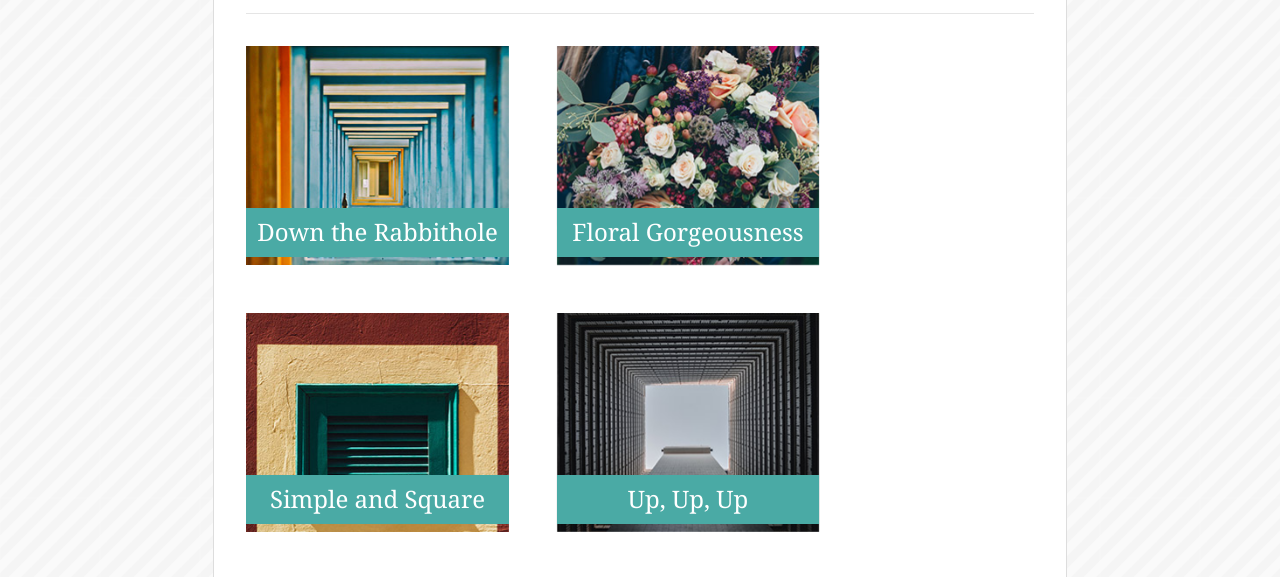
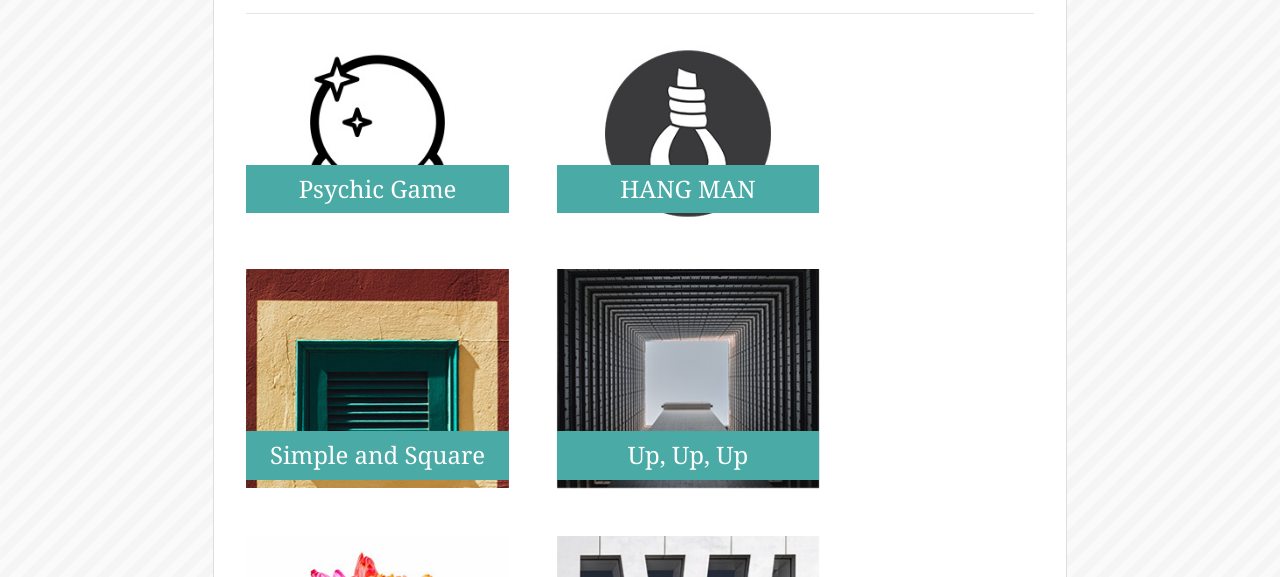
Before and after one commit to cutesd/Bootstrap-Portfolio, a plain HTML site: page portfolio.html in a window 1280 px wide. Shown: the part 202-779 px from the top of the page. Drawn offline with nearby package versions, Linux system fonts and the light colour scheme.

Commit message:
added Psychic game and Hangman to portfolio

```diff
--- a/portfolio.html
+++ b/portfolio.html
@@ -57,19 +57,19 @@
             <div class="row">
                 <!-- #1 p-img -->
                 <div class="col-md-4 p-img p-0">
-                    <img src="assets/images/sq1.jpg" alt="Gabriele Diwald - Unsplash" class="image">
-                    <h2>Down the Rabbithole</h2>
+                    <img src="assets/images/psychic.jpg" alt="Psychic Game" class="image">
+                    <h2>Psychic Game</h2>
                     <div class="middle">
-                        <div class="text"><a style="background-color:#ED4A4E;color:white;text-decoration:none;padding:4px 6px;font-family:-apple-system, BlinkMacSystemFont, &quot;San Francisco&quot;, &quot;Helvetica Neue&quot;, Helvetica, Ubuntu, Roboto, Noto, &quot;Segoe UI&quot;, Arial, sans-serif;font-size:16px;font-weight:bold;line-height:1.2;display:inline-block;border-radius:3px;" href="https://unsplash.com/@gabrielediwald?utm_medium=referral&amp;utm_campaign=photographer-credit&amp;utm_content=creditBadge" target="_blank" rel="noopener noreferrer" title="Download free do whatever you want high-resolution photos from Gabriele Diwald"><span style="display:inline-block;padding:2px 3px;"><svg xmlns="http://www.w3.org/2000/svg" style="height:16px;width:auto;position:relative;vertical-align:middle;top:-1px;fill:white;" viewBox="0 0 32 32"><title>unsplash-logo</title><path d="M20.8 18.1c0 2.7-2.2 4.8-4.8 4.8s-4.8-2.1-4.8-4.8c0-2.7 2.2-4.8 4.8-4.8 2.7.1 4.8 2.2 4.8 4.8zm11.2-7.4v14.9c0 2.3-1.9 4.3-4.3 4.3h-23.4c-2.4 0-4.3-1.9-4.3-4.3v-15c0-2.3 1.9-4.3 4.3-4.3h3.7l.8-2.3c.4-1.1 1.7-2 2.9-2h8.6c1.2 0 2.5.9 2.9 2l.8 2.4h3.7c2.4 0 4.3 1.9 4.3 4.3zm-8.6 7.5c0-4.1-3.3-7.5-7.5-7.5-4.1 0-7.5 3.4-7.5 7.5s3.3 7.5 7.5 7.5c4.2-.1 7.5-3.4 7.5-7.5z"></path></svg></span><span style="display:inline-block;padding:2px 3px;">Gabriele Diwald</span></a></div>
+                        <div class="text"><a style="background-color:#ED4A4E;color:white;text-decoration:none;padding:4px 6px;font-family:-apple-system, BlinkMacSystemFont, &quot;San Francisco&quot;, &quot;Helvetica Neue&quot;, Helvetica, Ubuntu, Roboto, Noto, &quot;Segoe UI&quot;, Arial, sans-serif;font-size:16px;font-weight:bold;line-height:1.2;display:inline-block;border-radius:3px;" href="https://cutesd.github.io/Psychic-Game/" target="_blank" rel="noopener noreferrer" title="Psychic Game"><span style="display:inline-block;padding:2px 3px;">Visit the Psychic Game</span></a></div>
                         </div> <!-- ./middle -->
                 </div> <!-- #1 p-img -->
 
                 <!-- #2 p-img -->
                 <div class="col-md-4 p-img p-0">
-                    <img src="assets/images/sq2.jpg" alt="Annie Spratt - Unsplash" class="image">
-                    <h2>Floral Gorgeousness</h2>
+                    <img src="assets/images/hangman2.jpg" alt="Hangman Game" class="image">
+                    <h2>HANG MAN</h2>
                     <div class="middle">
-                        <div class="text"><a style="background-color:#ED4A4E;color:white;text-decoration:none;padding:4px 6px;font-family:-apple-system, BlinkMacSystemFont, &quot;San Francisco&quot;, &quot;Helvetica Neue&quot;, Helvetica, Ubuntu, Roboto, Noto, &quot;Segoe UI&quot;, Arial, sans-serif;font-size:16px;font-weight:bold;line-height:1.2;display:inline-block;border-radius:3px;" href="https://unsplash.com/@anniespratt?utm_medium=referral&amp;utm_campaign=photographer-credit&amp;utm_content=creditBadge" target="_blank" rel="noopener noreferrer" title="Download free do whatever you want high-resolution photos from Annie Spratt"><span style="display:inline-block;padding:2px 3px;"><svg xmlns="http://www.w3.org/2000/svg" style="height:16px;width:auto;position:relative;vertical-align:middle;top:-1px;fill:white;" viewBox="0 0 32 32"><title>unsplash-logo</title><path d="M20.8 18.1c0 2.7-2.2 4.8-4.8 4.8s-4.8-2.1-4.8-4.8c0-2.7 2.2-4.8 4.8-4.8 2.7.1 4.8 2.2 4.8 4.8zm11.2-7.4v14.9c0 2.3-1.9 4.3-4.3 4.3h-23.4c-2.4 0-4.3-1.9-4.3-4.3v-15c0-2.3 1.9-4.3 4.3-4.3h3.7l.8-2.3c.4-1.1 1.7-2 2.9-2h8.6c1.2 0 2.5.9 2.9 2l.8 2.4h3.7c2.4 0 4.3 1.9 4.3 4.3zm-8.6 7.5c0-4.1-3.3-7.5-7.5-7.5-4.1 0-7.5 3.4-7.5 7.5s3.3 7.5 7.5 7.5c4.2-.1 7.5-3.4 7.5-7.5z"></path></svg></span><span style="display:inline-block;padding:2px 3px;">Annie Spratt</span></a></div>
+                        <div class="text"><a style="background-color:#ED4A4E;color:white;text-decoration:none;padding:4px 6px;font-family:-apple-system, BlinkMacSystemFont, &quot;San Francisco&quot;, &quot;Helvetica Neue&quot;, Helvetica, Ubuntu, Roboto, Noto, &quot;Segoe UI&quot;, Arial, sans-serif;font-size:16px;font-weight:bold;line-height:1.2;display:inline-block;border-radius:3px;" href="https://cutesd.github.io/Word-Guess-Game/" target="_blank" rel="noopener noreferrer" title="Hangman Game"><span style="display:inline-block;padding:2px 3px;">Visit the Hangman Game</span></a></div>
                     </div>
                 </div> <!-- ./#2 p-img -->
 
```
Also changed, not shown: assets/images/hangman.jpg (added), assets/images/hangman2.jpg (added), assets/images/psychic.jpg (added), 2 other files.
